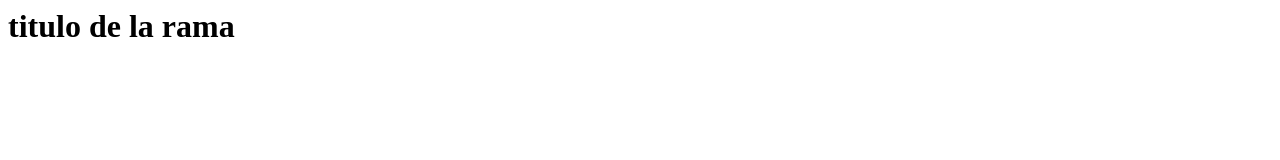
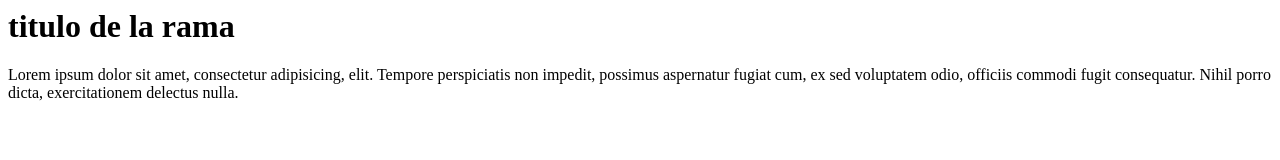
Before and after one commit to jpsalvatierraf/joder, a plain HTML site: page rama.html in a window 1280 px wide. Drawn offline with Linux system fonts and the light colour scheme.

Commit message:
añadimos parrafo a la ramaUno

```diff
--- a/rama.html
+++ b/rama.html
@@ -6,5 +6,6 @@
 </head>
 <body>
 	<h1>titulo de la rama</h1>
+	<p>Lorem ipsum dolor sit amet, consectetur adipisicing, elit. Tempore perspiciatis non impedit, possimus aspernatur fugiat cum, ex sed voluptatem odio, officiis commodi fugit consequatur. Nihil porro dicta, exercitationem delectus nulla.</p>
 </body>
 </html>
```
